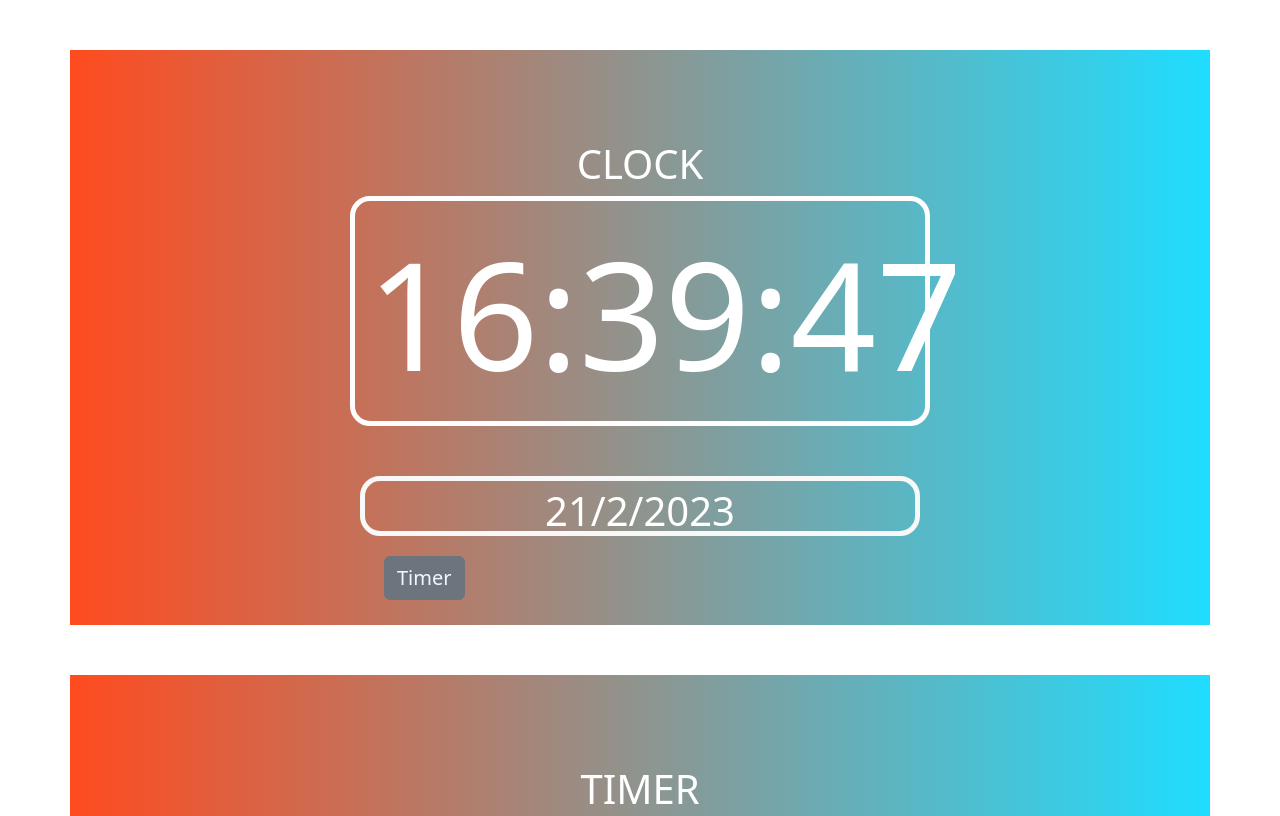
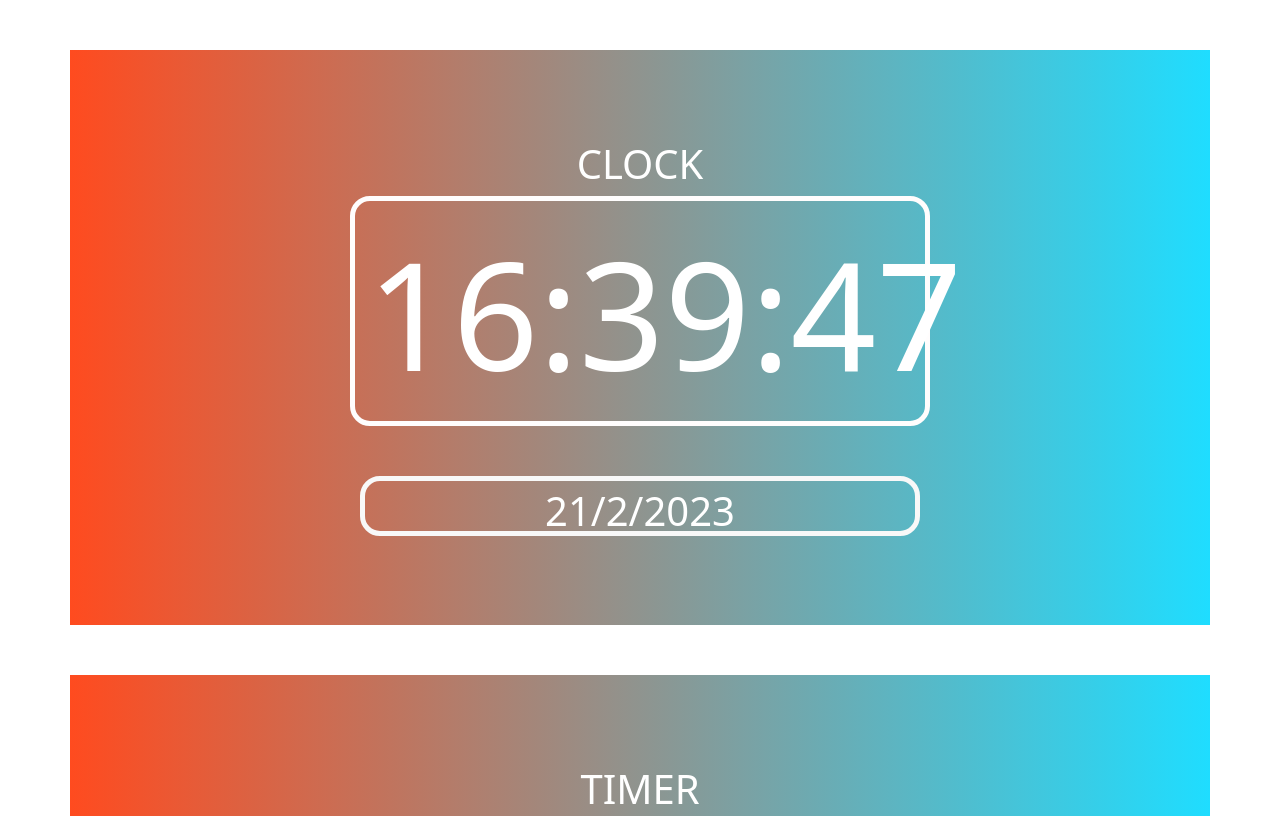
Before and after one commit to Sheshadri-yadav/clock, a plain HTML site: page index.html in a window 1280 px wide. Shown: the top 816 px of the page. Drawn offline with nearby package versions, Linux system fonts and the light colour scheme.

Commit message:
removing timer

```diff
--- a/index.html
+++ b/index.html
@@ -40,7 +40,6 @@
         <div id="day" class="container">
 
         </div>
-        <button type="button" id="but" onclick="play()" class="btn btn-secondary"> <a href="#maxCount" style="text-decoration: none; color: aliceblue; font-size: 20px;">Timer</a> </button>
     </div>
     <div id="something">
     </div>
```
